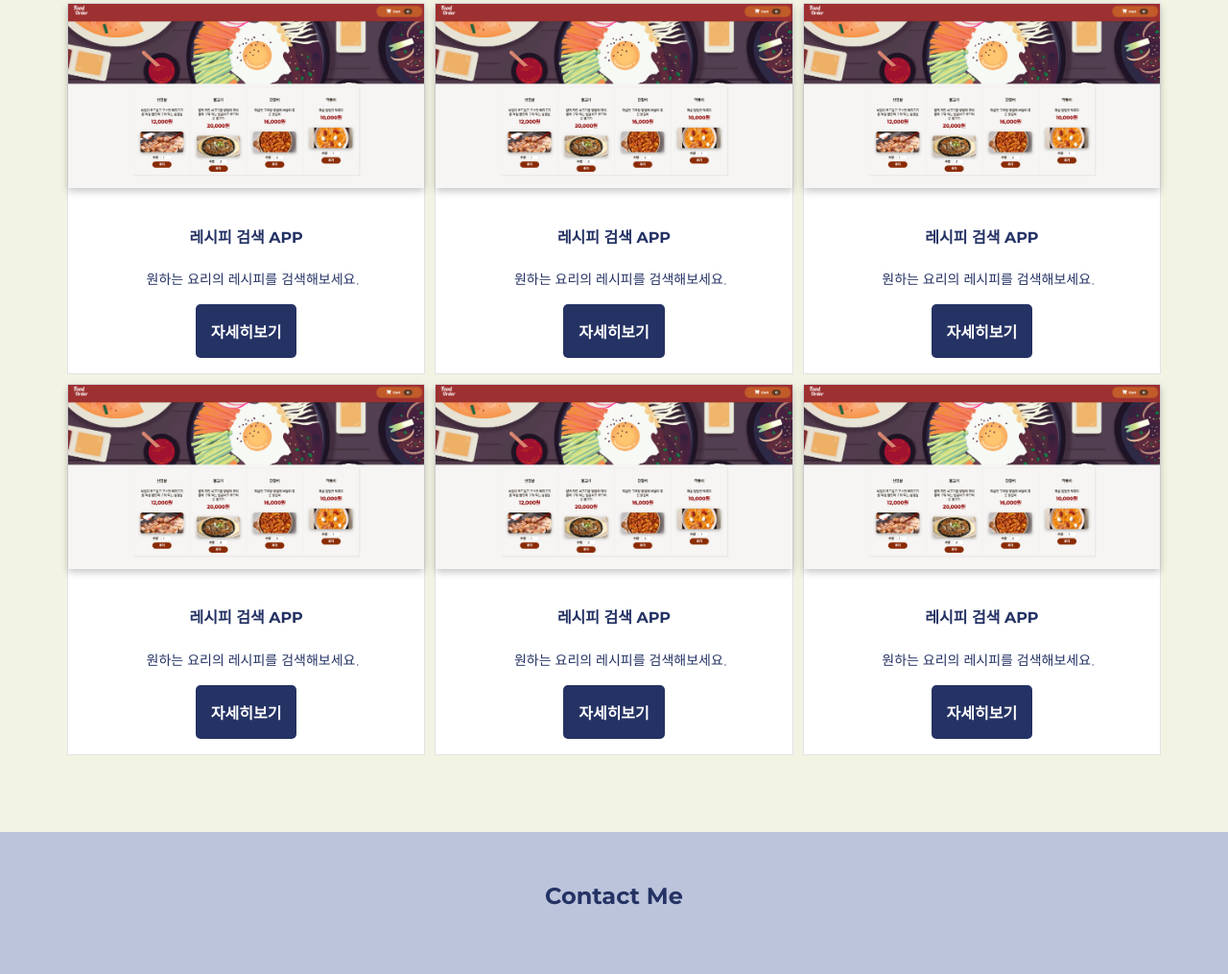
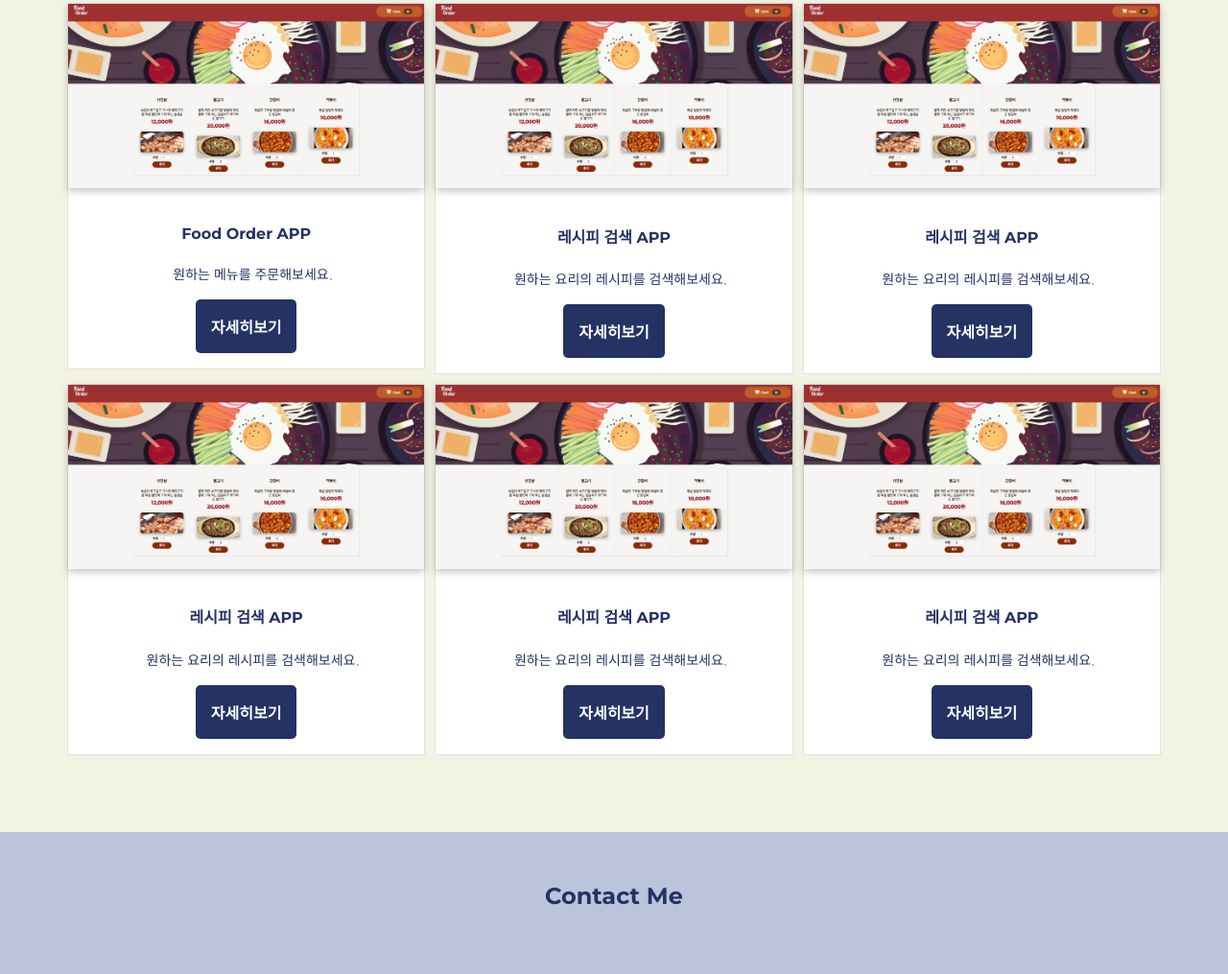
Before and after one commit to dahyeBlog/Portfolio_DAHYE, a plain HTML site: page index.html in a window 1280 px wide. Shown: the part 1207-2222 px from the top of the page at 96% size. Drawn offline with Linux system fonts and the light colour scheme.

Commit message:
portfolio

```diff
--- a/index.html
+++ b/index.html
@@ -99,8 +99,8 @@
           <div class="project-items">
             <img class="thumbnail" src="./images/foodOrder.png" >
             <div class="project-preview">
-              <h4 class="project-title">레시피 검색 APP</h4>
-              <p class="project-info">원하는 요리의 레시피를 검색해보세요.</p>
+              <h4 class="project-title">Food Order APP</h4>
+              <p class="project-info">원하는 메뉴를 주문해보세요.</p>
               <a href="./detailPages/foodOrder.html" target="_blank" >자세히보기</a>
             </div>
           </div>
```
